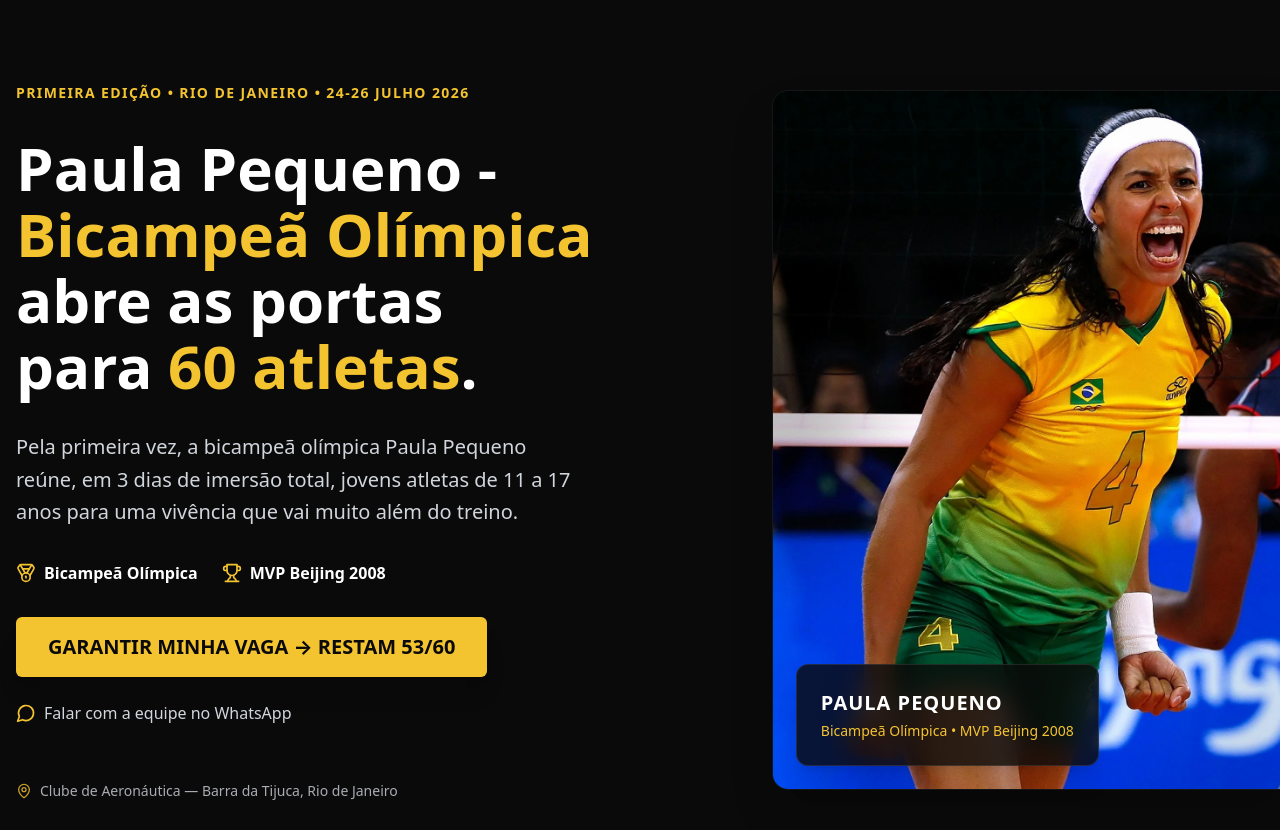
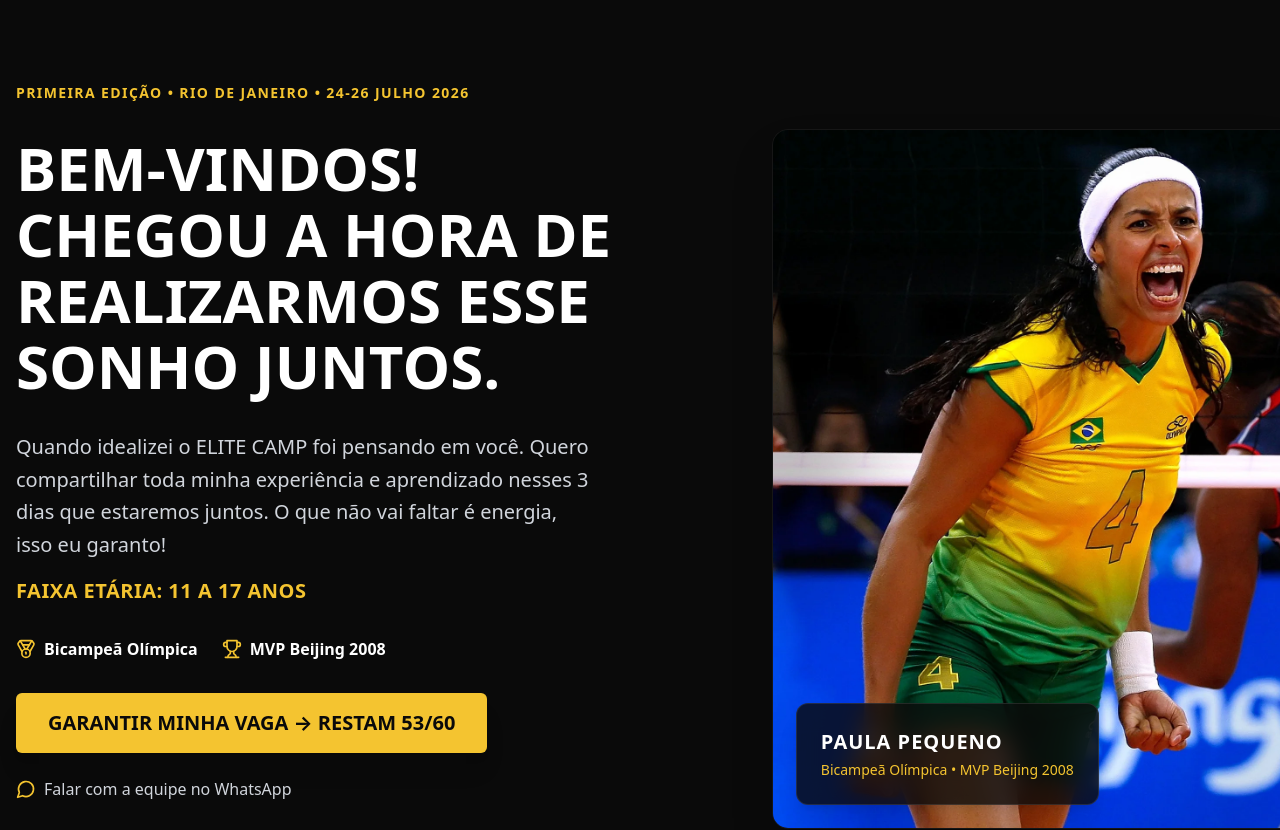
Before and after one commit to alexandrefolhas-02/camp-paulapequeno-v2, a React (Vite) app: page / in a window 1280 px wide. Shown: the top 830 px of the page. Built offline with nearby package versions, Linux system fonts and the light colour scheme; no server answers.

Commit message:
update: update texts and add age range highlight in Hero section

```diff
--- a/src/components/Hero.tsx
+++ b/src/components/Hero.tsx
@@ -38,13 +38,18 @@
 
           <div className="max-w-2xl">
             <h1 className="font-display font-black text-4xl md:text-5xl lg:text-6xl leading-[1.1] text-white text-balance">
-              Paula Pequeno - <span className="text-gold-500">Bicampeã Olímpica</span> abre as portas para <span className="text-gold-500">60 atletas</span>.
+              BEM-VINDOS! CHEGOU A HORA DE REALIZARMOS ESSE SONHO JUNTOS.
             </h1>
           </div>
 
-          <p className="text-gray-300 text-lg md:text-xl max-w-xl leading-relaxed">
-            Pela primeira vez, a bicampeã olímpica Paula Pequeno reúne, em 3 dias de imersão total, jovens atletas de 11 a 17 anos para uma vivência que vai muito além do treino.
-          </p>
+          <div className="space-y-4">
+            <p className="text-gray-300 text-lg md:text-xl max-w-xl leading-relaxed">
+              Quando idealizei o ELITE CAMP foi pensando em você. Quero compartilhar toda minha experiência e aprendizado nesses 3 dias que estaremos juntos. O que não vai faltar é energia, isso eu garanto!
+            </p>
+            <p className="text-gold-500 font-bold text-lg md:text-xl tracking-wide uppercase">
+              FAIXA ETÁRIA: 11 A 17 ANOS
+            </p>
+          </div>
 
           <div className="flex flex-wrap gap-6 text-sm md:text-base font-semibold text-white">
             <span className="flex items-center gap-2">
```
